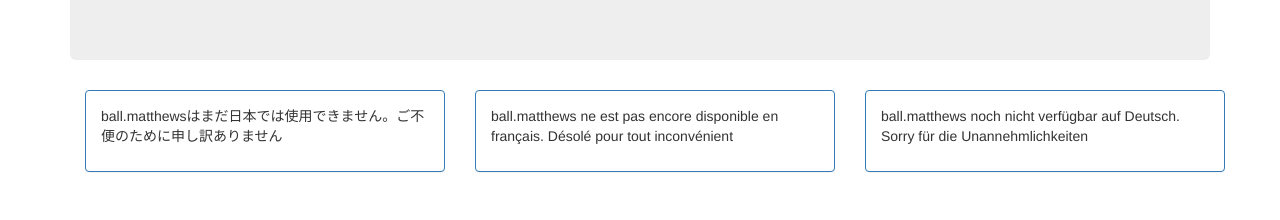
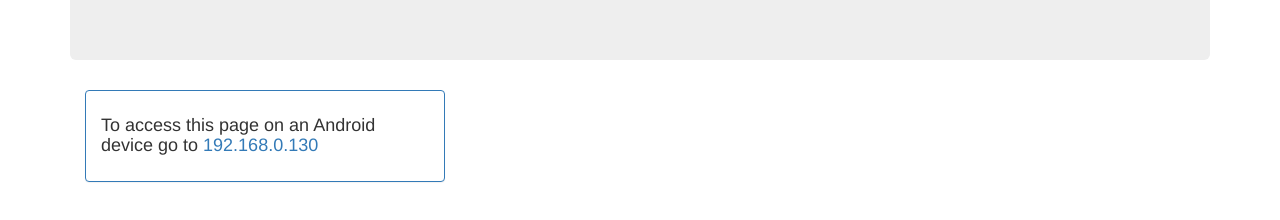
Before and after one commit to ericball1/homeSite, a plain HTML site: page index.html in a window 1280 px wide. Shown: the part 252-472 px from the top of the page. Drawn offline with nearby package versions, Linux system fonts and the light colour scheme.

Commit message:
Added android link and reset button tooltip

```diff
--- a/index.html
+++ b/index.html
@@ -56,21 +56,7 @@
         <div class="col-sm-4">
           <div class="panel panel-primary">
             <div class="panel-body">
-              <p>ball.matthewsはまだ日本では使用できません。ご不便のために申し訳ありません</p>
-            </div>
-          </div>
-        </div>
-        <div class="col-sm-4">
-          <div class="panel panel-primary">
-            <div class="panel-body">
-              <p>ball.matthews ne est pas encore disponible en français. Désolé pour tout inconvénient</p>
-            </div>
-          </div>
-        </div>
-        <div class="col-sm-4">
-          <div class="panel panel-primary">
-            <div class="panel-body">
-              <p>ball.matthews noch nicht verfügbar auf Deutsch. Sorry für die Unannehmlichkeiten</p>
+              <h4>To access this page on an Android device go to <a href="http://192.168.0.130" target="_blank">192.168.0.130</a></h4>
             </div>
           </div>
         </div>
```
Also changed, not shown: reset.html (+8 -1 lines).
